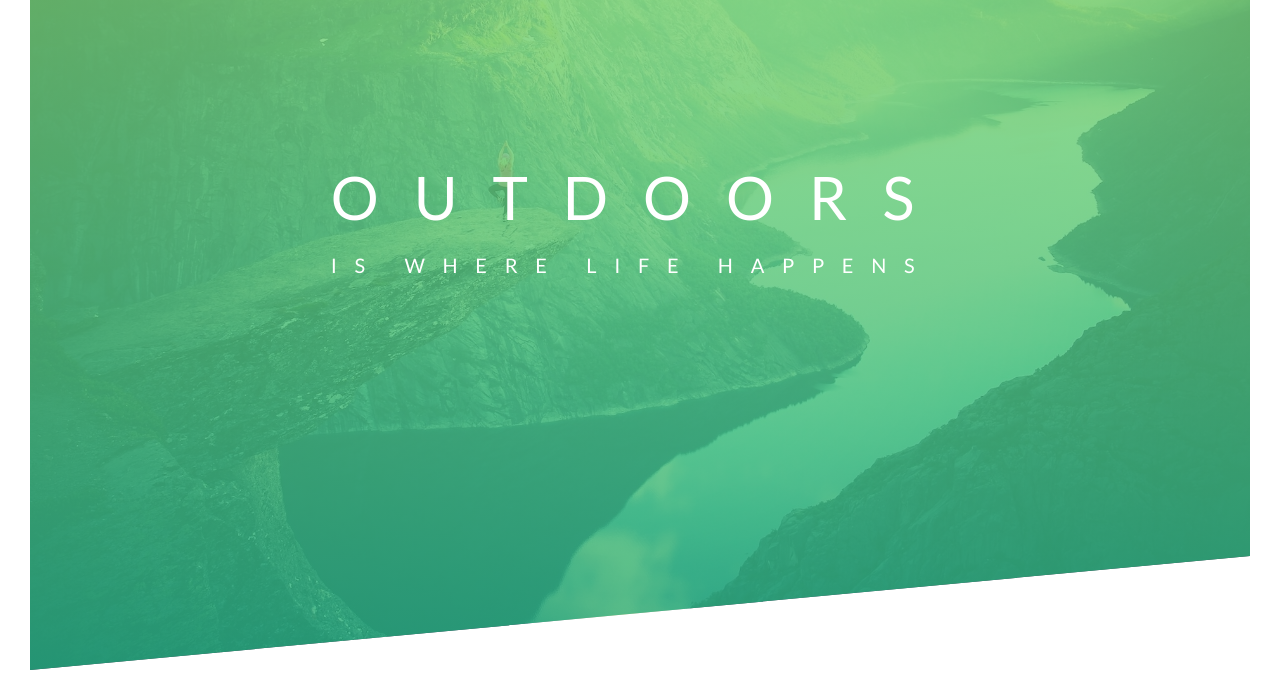
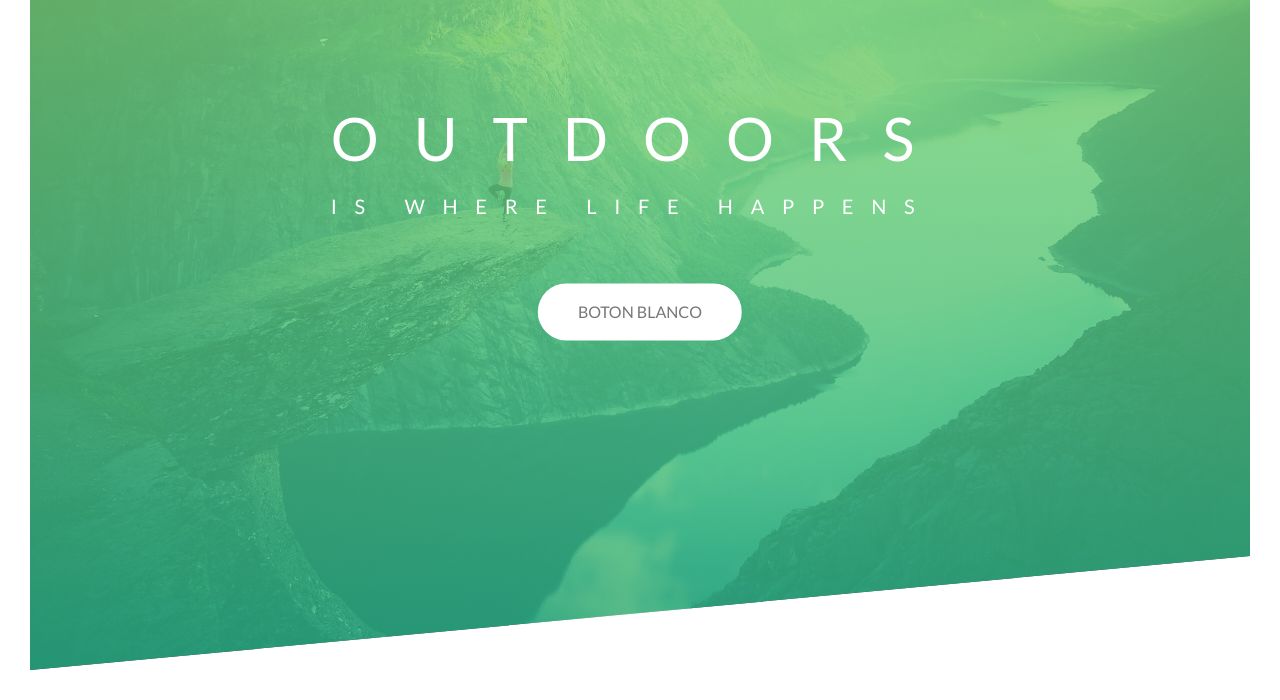
Before and after one commit to xenturi0n/natours, a website: page src/index.html in a window 1280 px wide. Shown: the part 120-820 px from the top of the page. Drawn offline with nearby package versions, Linux system fonts and the light colour scheme; files that its build step writes are made by us from their sources.

Commit message:
9. Building a Complex Animated Button - Part 1

```diff
--- a/src/index.html
+++ b/src/index.html
@@ -20,6 +20,8 @@
                 <span class="heading-primary-main">Outdoors</span>
                 <span class="heading-primary-sub">is where life happens</span>
             </h1>
+
+            <a href="#" class="btn btn-white">boton blanco</a>
         </div>
 
     </header>
--- a/src/scss/styles.scss
+++ b/src/scss/styles.scss
@@ -44,12 +44,14 @@
     top: 40%;
     left: 50%;
     transform: translate(-50%, -50%);
+    text-align: center;
 }
 
 .heading-primary{
     color: white;
     text-transform: uppercase;
     backface-visibility: hidden;
+    margin-bottom: 60px;
 }
 
 .heading-primary-main,
@@ -76,6 +78,31 @@
     letter-spacing: 17.7px;
 
     animation: moveInRight 1s ease-in-out;
+}
+
+.btn:link,
+.btn:visited{
+    text-transform: uppercase;
+    text-decoration: none;
+    padding: 15px 40px;
+    display: inline-block;
+    border-radius: 100px;
+    transition: all .2s;
+}
+
+.btn:hover{
+    transform: translateY(-3px);
+    box-shadow: 0 10px 20px rgba(0,0,0,.2);
+}
+
+.btn:active{
+    transform: translateY(-1px);
+    box-shadow: 0 5px 20px rgba(0, 0, 0,.2);
+}
+
+.btn-white{
+    background-color: #fff;
+    color: #777;
 }
 
 @keyframes moveInLeft{
```
